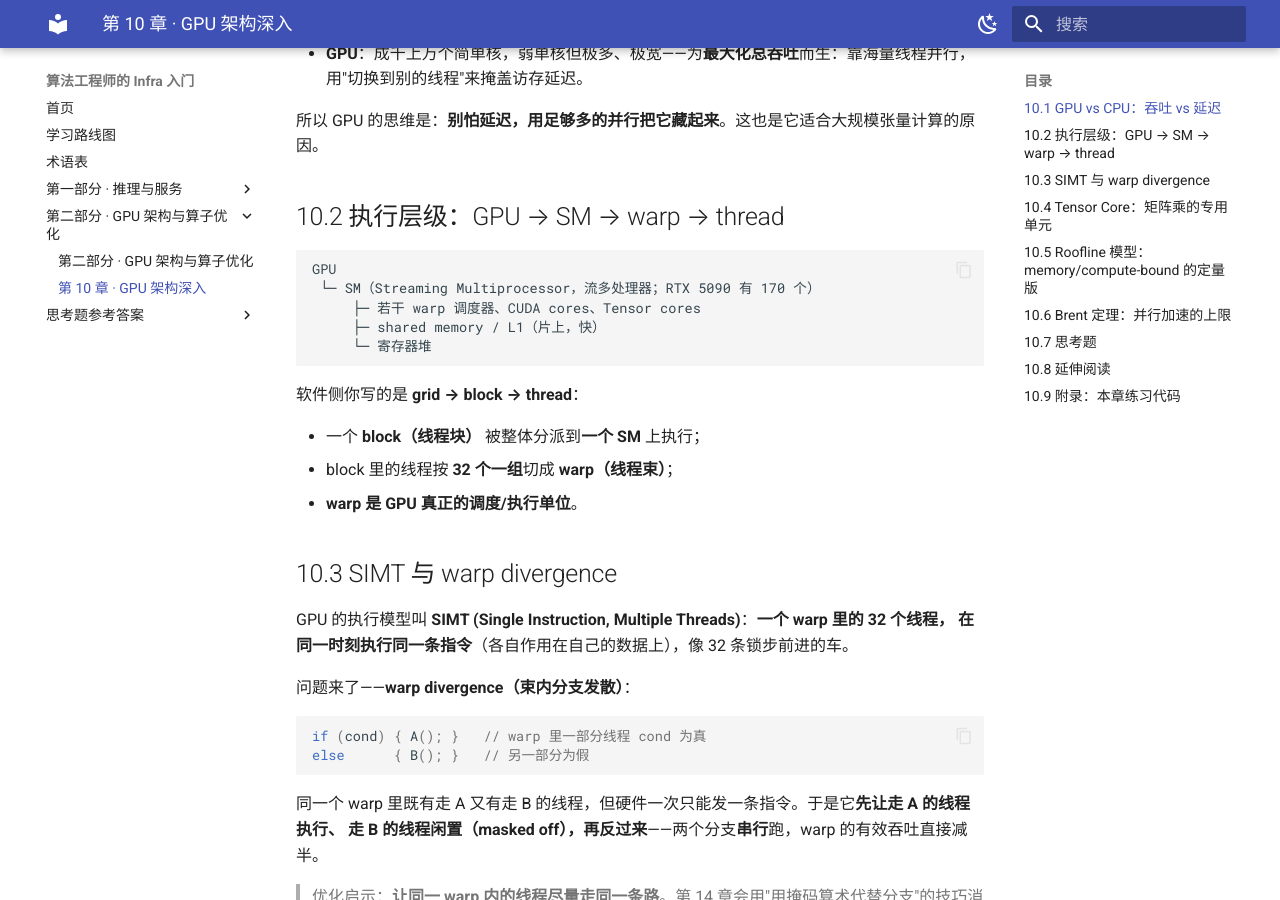
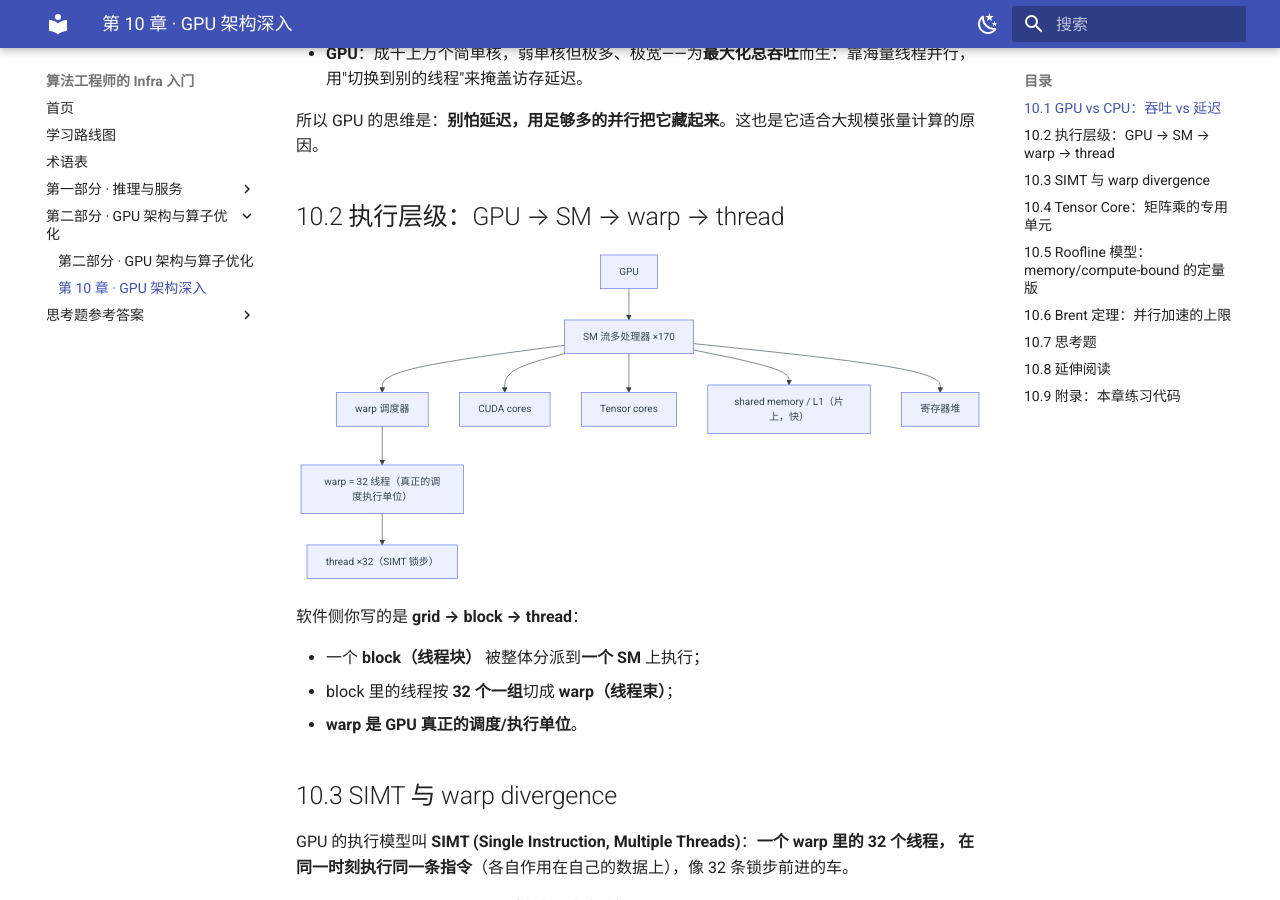
Before and after one commit to H-Jett/InfraLearning, an MkDocs documentation site: the page built from docs/chapters/02-gpu-kernels/10-gpu-arch.md, in a window 1280 px wide and 900 px high, scrolled down 366 px. Built offline with MkDocs 1.6.1 and Material for MkDocs 9.7.7, drawn with Linux system fonts in a browser that asks for light colours.

Commit message:
开启 Mermaid 图支持(superfences custom_fence);第10章 GPU 层级改为 Mermaid 图
Co-Authored-By: Claude Opus 4.8 (1M context) <noreply@anthropic.com>

````diff
--- a/docs/chapters/02-gpu-kernels/10-gpu-arch.md
+++ b/docs/chapters/02-gpu-kernels/10-gpu-arch.md
@@ -14,12 +14,16 @@
 
 ## 10.2 执行层级：GPU → SM → warp → thread
 
-```
-GPU
- └─ SM（Streaming Multiprocessor，流多处理器；RTX 5090 有 170 个）
-     ├─ 若干 warp 调度器、CUDA cores、Tensor cores
-     ├─ shared memory / L1（片上，快）
-     └─ 寄存器堆
+```mermaid
+graph TD
+    GPU["GPU"] --> SM["SM 流多处理器 ×170"]
+    SM --> SCHED["warp 调度器"]
+    SM --> CC["CUDA cores"]
+    SM --> TC["Tensor cores"]
+    SM --> SMEM["shared memory / L1（片上，快）"]
+    SM --> REG["寄存器堆"]
+    SCHED --> WARP["warp = 32 线程（真正的调度执行单位）"]
+    WARP --> TH["thread ×32（SIMT 锁步）"]
 ```
 
 软件侧你写的是 **grid → block → thread**：
--- a/mkdocs.yml
+++ b/mkdocs.yml
@@ -37,7 +37,11 @@ markdown_extensions:
   - admonition
   - pymdownx.highlight:
       anchor_linenums: true
-  - pymdownx.superfences
+  - pymdownx.superfences:
+      custom_fences:
+        - name: mermaid
+          class: mermaid
+          format: !!python/name:pymdownx.superfences.fence_code_format
 
 plugins:
   - search:
````
